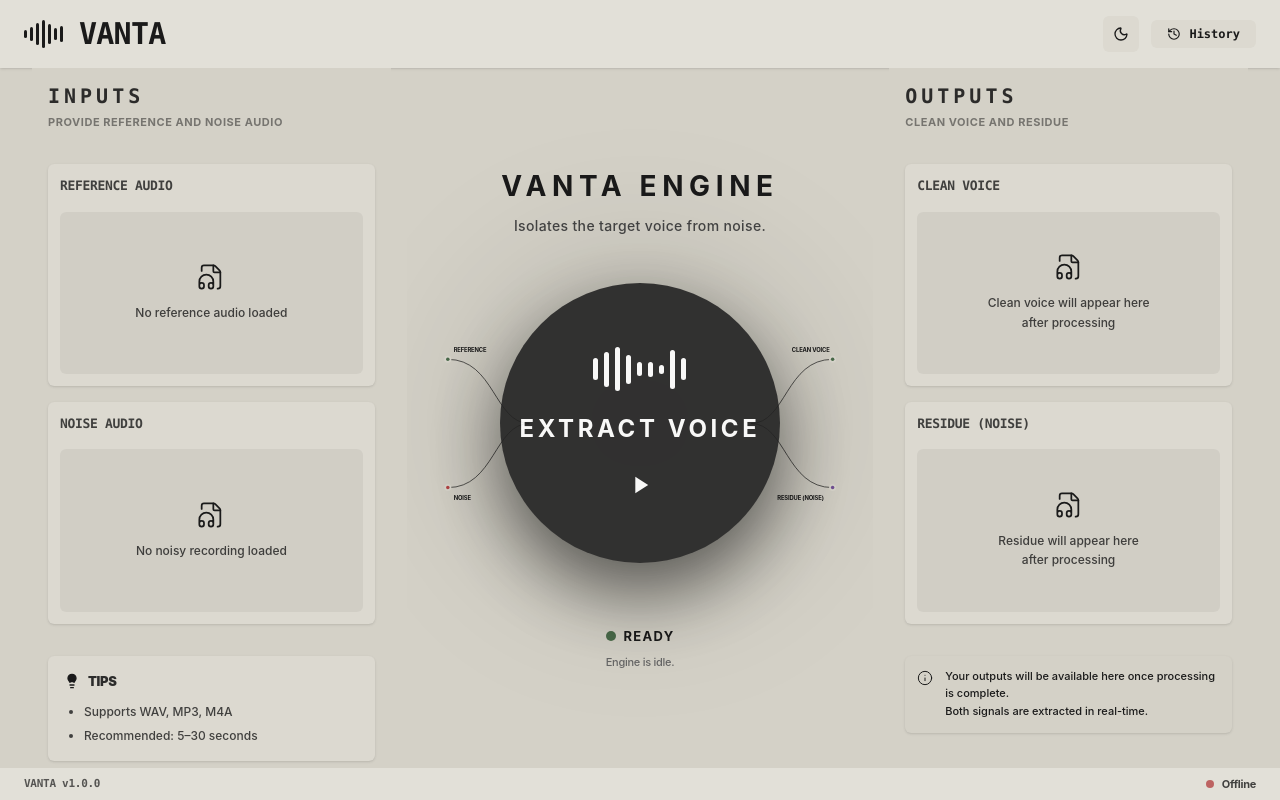
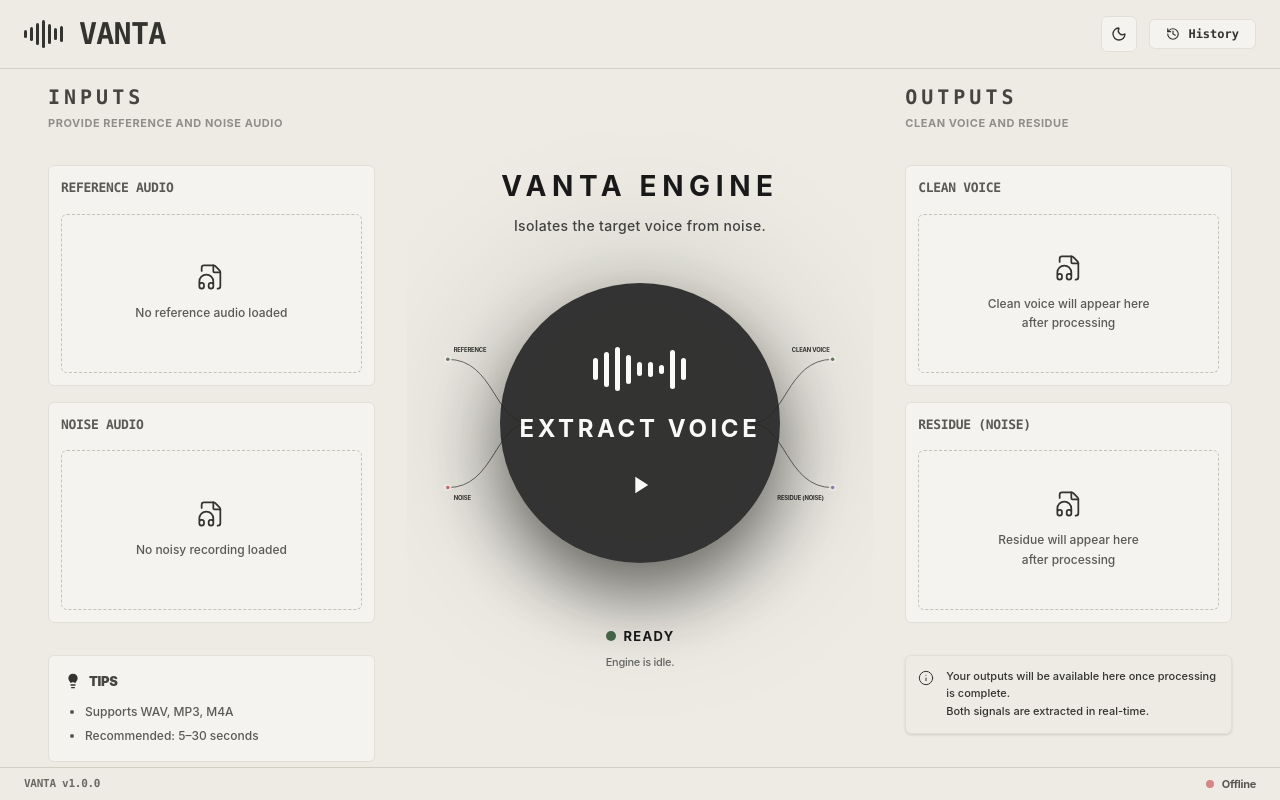
Before and after one commit to Komalpreet2809/Vanta, a Next.js app in the folder web/: page / in a window 1280 px wide. Built offline with nearby package versions, Linux system fonts and the light colour scheme; no server answers.

Commit message:
style: sync light mode with reference image

```diff
--- a/web/src/app/globals.css
+++ b/web/src/app/globals.css
@@ -1,33 +1,33 @@
 @import "tailwindcss";
 
 :root {
-  /* Subtle layered industrial palette */
-  --bg-app: #D4D1C7; /* Slightly deeper base */
-  --bg-header: #E2E0D8; /* Lighter top bar */
-  --bg-footer: #E2E0D8; /* Matching bottom bar */
-  --bg-card: #DCD9D0; /* Original clean beige for cards */
-  --bg-btn: #DCD9D0;
+  /* Refined Industrial Light Mode (Matches Reference Image) */
+  --bg-app: #EDEBE3;
+  --bg-header: #EDEBE3;
+  --bg-footer: #EDEBE3;
+  --bg-card: #F5F3EF;
+  --bg-btn: #F5F3EF;
 
-  --border-main: #222222;
-  --border-card: #B0AE9F;
-  --border-dashed: #999999;
+  --border-main: #D1CEC4;
+  --border-card: #E1DFD7;
+  --border-dashed: #C4C1B8;
 
-  --text-main: #1A1A1A;
-  --text-muted: #666666;
+  --text-main: #333330;
+  --text-muted: #888880;
 
-  --c-green: #4A6B4A;
-  --c-red: #B54545;
-  --c-purple: #745296;
-  --c-brown: #A68A64;
-  --c-dark-green: #2B3D2B;
-  --c-charcoal: #222222;
+  --c-green: #6B7B5B;
+  --c-red: #D16D6D;
+  --c-purple: #9284B1;
+  --c-brown: #9E896A;
+  --c-dark-green: #4A5A3B;
+  --c-charcoal: #2A2A28;
 }
 
 .dark {
-  --bg-app: #0A0A0A; /* Deeper base */
-  --bg-header: #141414; /* Slightly lighter header */
+  --bg-app: #0A0A0A;
+  --bg-header: #141414;
   --bg-footer: #141414;
-  --bg-card: #1A1B1E; /* Distinct cards */
+  --bg-card: #1A1B1E;
   --bg-btn: #25262B;
 
   --border-main: #333333;
@@ -64,11 +64,11 @@
   }
 
   .card-border {
-    @apply rounded-[6px] shadow-sm;
+    @apply border border-[var(--border-card)] rounded-[6px];
   }
 
   .btn-icon {
-    @apply flex items-center justify-center rounded-[6px] bg-[var(--bg-btn)] hover:bg-black/5 dark:hover:bg-white/10 transition-colors text-[var(--text-main)];
+    @apply flex items-center justify-center border border-[var(--border-card)] rounded-[6px] bg-[var(--bg-btn)] hover:bg-black/5 dark:hover:bg-white/10 transition-colors text-[var(--text-main)];
   }
 }
 
--- a/web/src/components/AudioCard.tsx
+++ b/web/src/components/AudioCard.tsx
@@ -159,9 +159,9 @@ export function AudioCard({
             };
             input.click();
           }}
-          className={`h-full bg-black/5 dark:bg-white/5 rounded-[6px] flex items-center justify-center transition-all min-h-[120px] ${
-            onFile ? "cursor-pointer hover:bg-black/10 dark:hover:bg-white/10" : ""
-          } ${isDragging ? "bg-black/10 dark:bg-white/10" : ""}`}
+          className={`h-full border border-dashed border-[var(--border-dashed)] rounded-[6px] flex items-center justify-center transition-all min-h-[120px] ${
+            onFile ? "cursor-pointer hover:bg-black/5 dark:hover:bg-white/5" : ""
+          } ${isDragging ? "bg-black/5 dark:bg-white/5" : "bg-transparent"}`}
         >
           <div className="flex flex-col items-center gap-3">
             <FileAudio className="h-7 w-7 stroke-[1.5] text-[var(--text-main)]" />
--- a/web/src/components/Header.tsx
+++ b/web/src/components/Header.tsx
@@ -34,7 +34,7 @@ export function Header() {
   };
 
   return (
-    <header className="px-6 py-4 flex items-center justify-between bg-[var(--bg-header)] shadow-sm">
+    <header className="px-6 py-4 flex items-center justify-between border-b border-[var(--border-main)] bg-[var(--bg-header)]">
       <div className="flex items-center gap-3">
         {/* Waveform Logo */}
         <div className="flex items-center gap-[3px] h-7 mr-1">
--- a/web/src/components/VantaApp.tsx
+++ b/web/src/components/VantaApp.tsx
@@ -164,7 +164,7 @@ export function VantaApp() {
           </section>
         </main>
 
-        <footer className="px-6 py-2 flex items-center justify-between bg-[var(--bg-footer)]">
+        <footer className="px-6 py-2 border-t border-[var(--border-main)] flex items-center justify-between bg-[var(--bg-footer)]">
            <span className="text-[11px] font-mono font-bold tracking-tight opacity-70">VANTA v1.0.0</span>
            <div className="flex items-center gap-2 opacity-80">
               <div className={`h-2 w-2 rounded-full ${backend === "online" ? "bg-[var(--c-green)]" : "bg-[var(--c-red)]"}`} />
```
